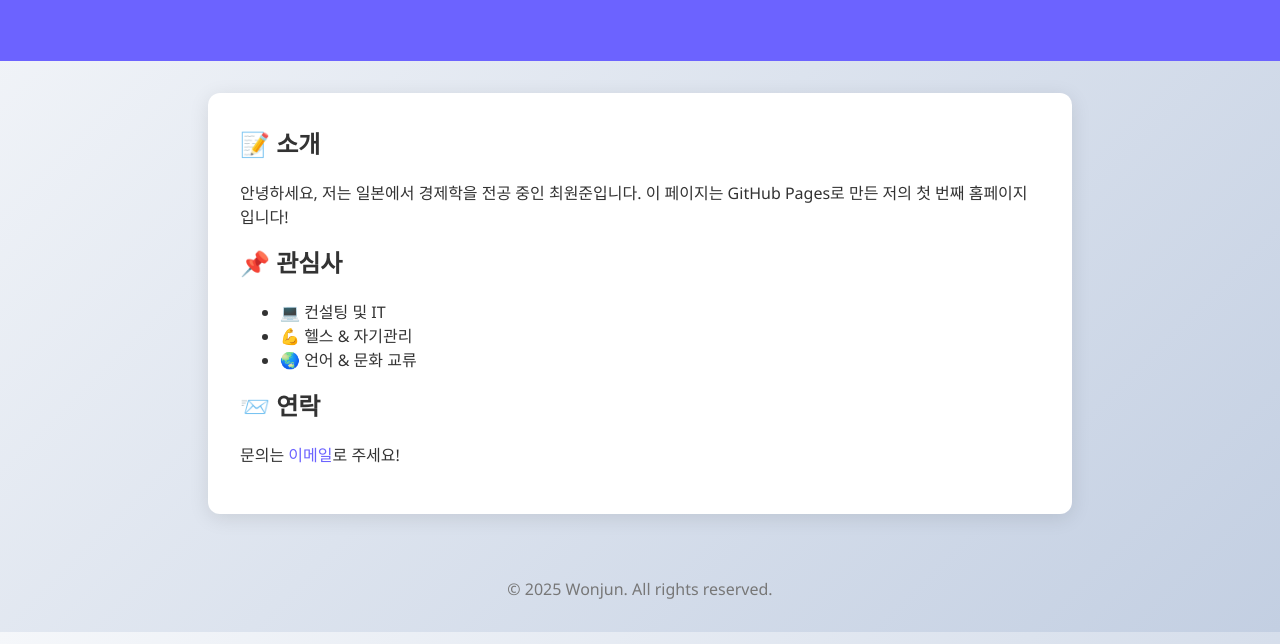
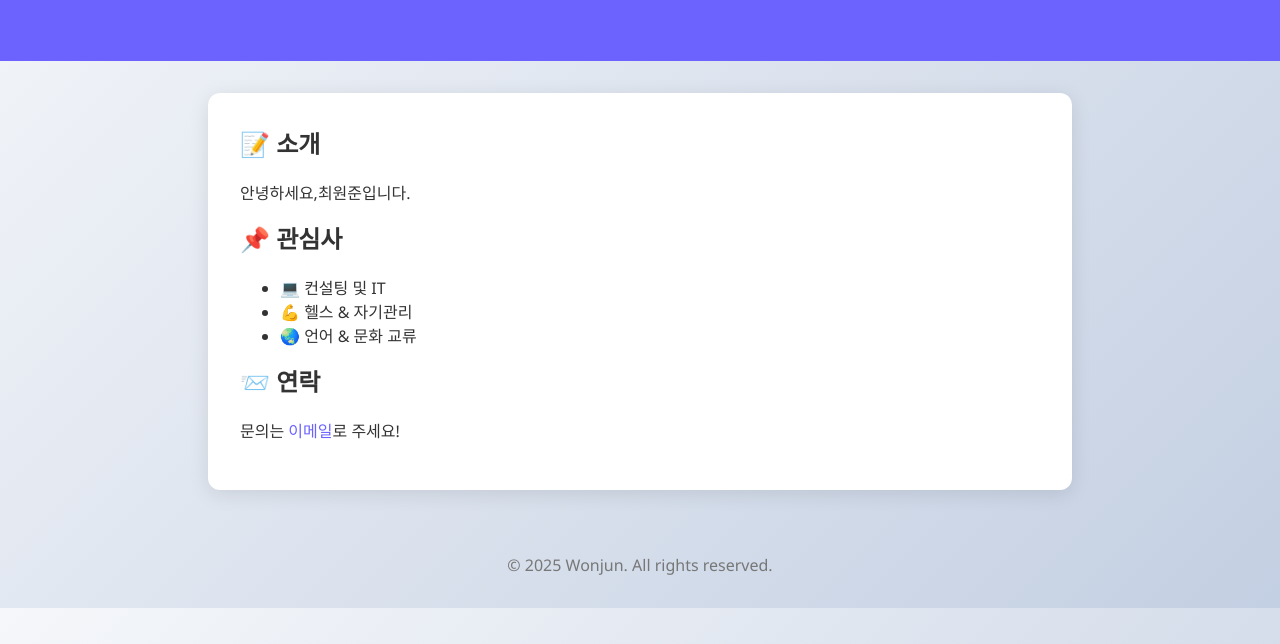
Before and after one commit to wonjune1224-droid/uisu, a plain HTML site: page indexx.html in a window 1280 px wide. Shown: the part 156-800 px from the top of the page. Drawn offline with Linux system fonts and the light colour scheme.

Commit message:
Update indexx.html

```diff
--- a/indexx.html
+++ b/indexx.html
@@ -54,7 +54,7 @@
 
   <section>
     <h2>📝 소개</h2>
-    <p>안녕하세요, 저는 일본에서 경제학을 전공 중인 최원준입니다. 이 페이지는 GitHub Pages로 만든 저의 첫 번째 홈페이지입니다!</p>
+    <p>안녕하세요,최원준입니다.</p>
 
     <h2>📌 관심사</h2>
     <ul>
```
